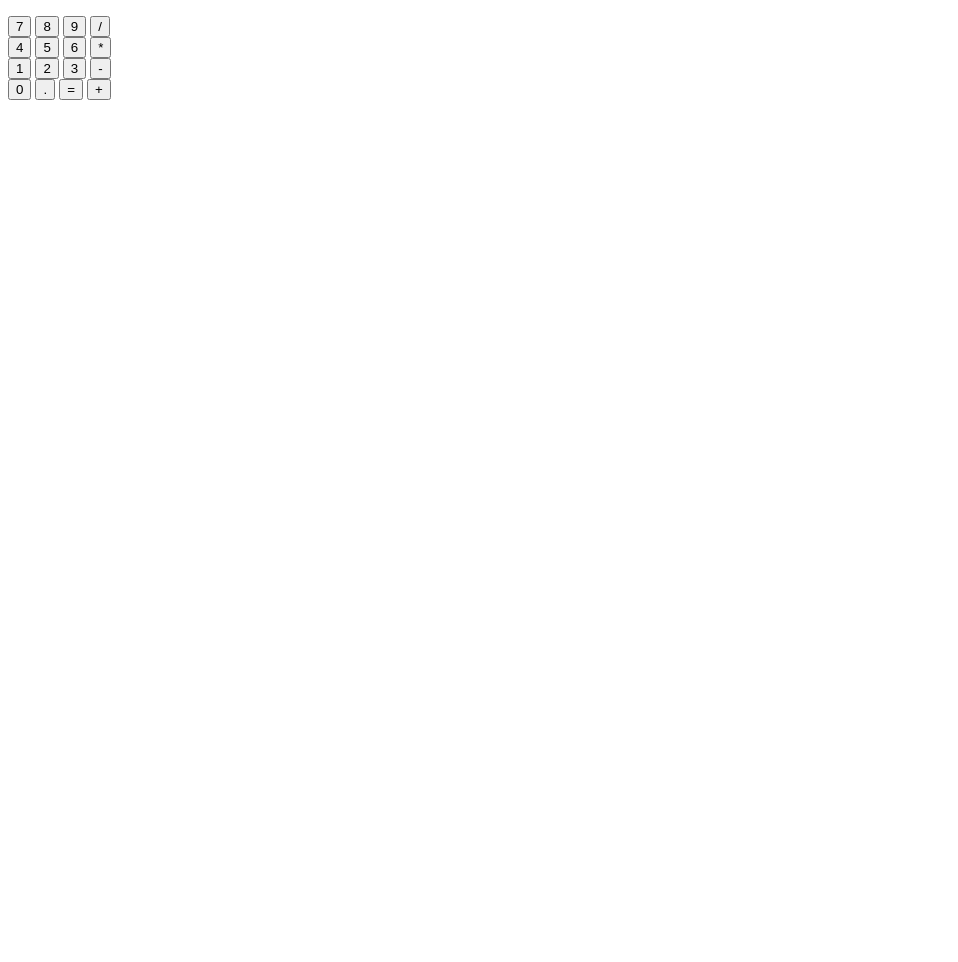
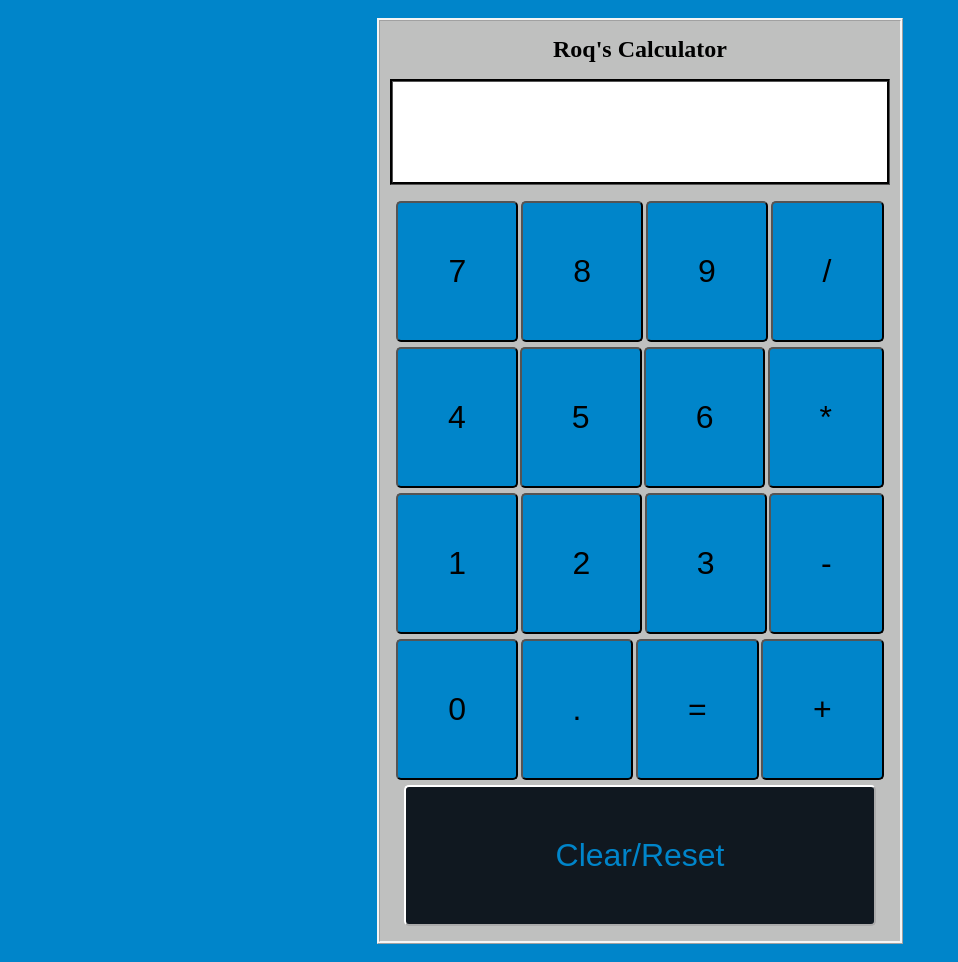
Before and after one commit to roquez94/RoqCalculator, a plain HTML site: page calc.html in a window 1280 px wide. Shown: the whole page, without its empty margins (0-958 px from the left). Before the commit the page ends 800 px from the top, so only its background shows below. Drawn offline with Linux system fonts and the light colour scheme.

Commit message:
polished Carolina Panther theme style in style.css

```diff
--- a/calc.html
+++ b/calc.html
@@ -5,16 +5,19 @@
     <meta http-equiv="X-UA-Compatible" content="IE=edge">
     <meta name="viewport" content="width=device-width, initial-scale=1.0">
     <title>Roq's Favorite Calculator</title>
-    <link href = "style.css" rel = "sylesheet" type = "text/css" />
+    <link href = "style.css" rel = "stylesheet" type = "text/css" />
 </head>
 <body>
     <script src ="eval.js" defer ></script>
+
+    <div class = "calculator">
+        <h2>Roq's Calculator</h2>
     <!--Display up top with 4 x 4 Calculator w/ operations on the side-->
 
-    <div><p class = "dispaly"> </p> </div>
+    <div><p id = "display"> </p> </div>
 
     <!-- 7,8, 9 and division-->
-    <div class = "Row1">
+    <div class = "Rows">
         <button class = "numbers" id = "7"> 7 </button>
         <button class = "numbers" id = "8"> 8 </button>
         <button class = "numbers" id = "9"> 9 </button>
@@ -22,7 +25,7 @@
     </div>
 
     <!-- 4, 5, 6 and multiplication-->
-    <div class = "Row2">
+    <div class = "Rows">
         <button class = "numbers" id = "4"> 4 </button>
         <button class = "numbers" id = "5"> 5 </button>
         <button class = "numbers" id = "6"> 6 </button>
@@ -30,21 +33,25 @@
     </div>
 
     <!-- 1,2, 3 and subtraction-->
-    <div class = "Row3">
-        <button class = "numbers" id = "1"> 1 </button>
+    <div class = "Rows">
+        <button class = "numbers" id = "1" value ="1"> 1 </button>
         <button class = "numbers" id = "2"> 2 </button>
         <button class = "numbers" id = "3"> 3 </button>
         <button class = "operations" id = "subtract"> - </button>
     </div>
 
     <!-- 0, decimal, equal and addition-->
-    <div class = "Row4">
+    <div class = "Rows">
         <button class = "numbers" id = "0"> 0 </button>
         <button class = "numbers" id = "decimal"> . </button>
         <button id = "equal"> = </button>
         <button class = "operations" id = "plus"> + </button>
     </div>
 
+  <div class = "Rows">
+    <button class = "operations" id = "clear"> Clear/Reset </button>
+  </div>
+</div>
 
 </body>
 </html>
--- a/style.css
+++ b/style.css
@@ -0,0 +1,49 @@
+body {
+    background-color: rgb(0, 133, 202);
+    display: flex;
+    justify-content: center;
+}
+
+.calculator {
+    background-color: rgb(191, 192, 191);
+    margin: 10px;
+    padding: 10px;
+    border-style:ridge;
+    border-color:whitesmoke;
+    width: 500px;
+}
+
+button {
+    background-color: rgb(0, 133, 202);
+    padding: 50px;
+    border-style: outset;
+    margin: 0;
+    border-radius: 5px;
+    font-size: 2em;
+    max-width: auto;
+}
+
+button:hover , #clear:hover{
+    background-color: aqua;
+}
+
+#display {
+    background-color:white;
+    border-style: groove;
+    border-color: black;
+    padding: 50px;
+}
+
+#clear {
+    background-color: rgb(16, 24, 32);
+    padding-right: 150px;
+    padding-left: 150px;
+    border-color: white;
+    color: rgb(0, 133, 202);
+}
+
+.Rows, h2{
+    display: flex;
+    justify-content: space-around;
+    margin: 5px;
+}
```
Also changed, not shown: 1 other file.
